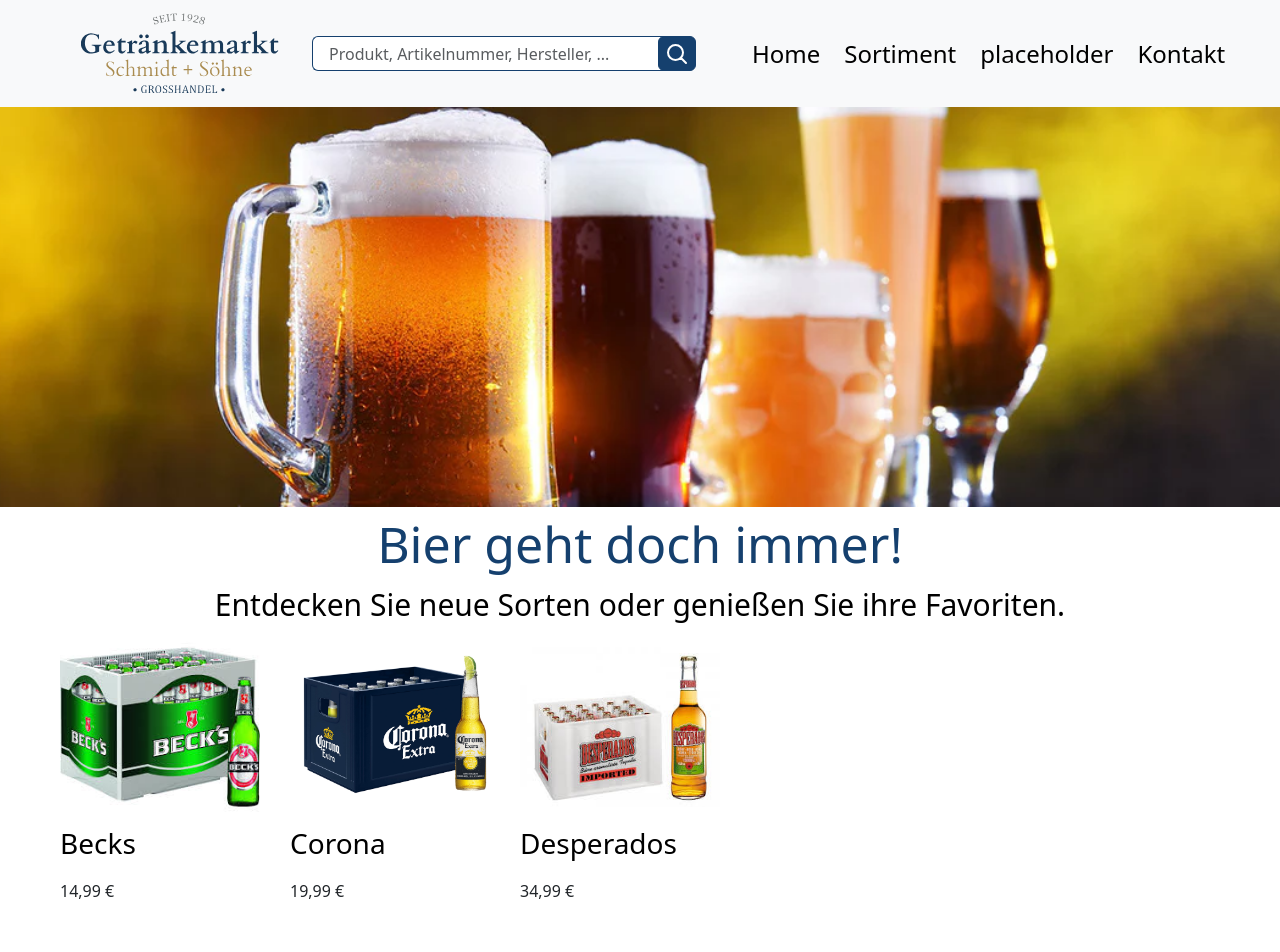
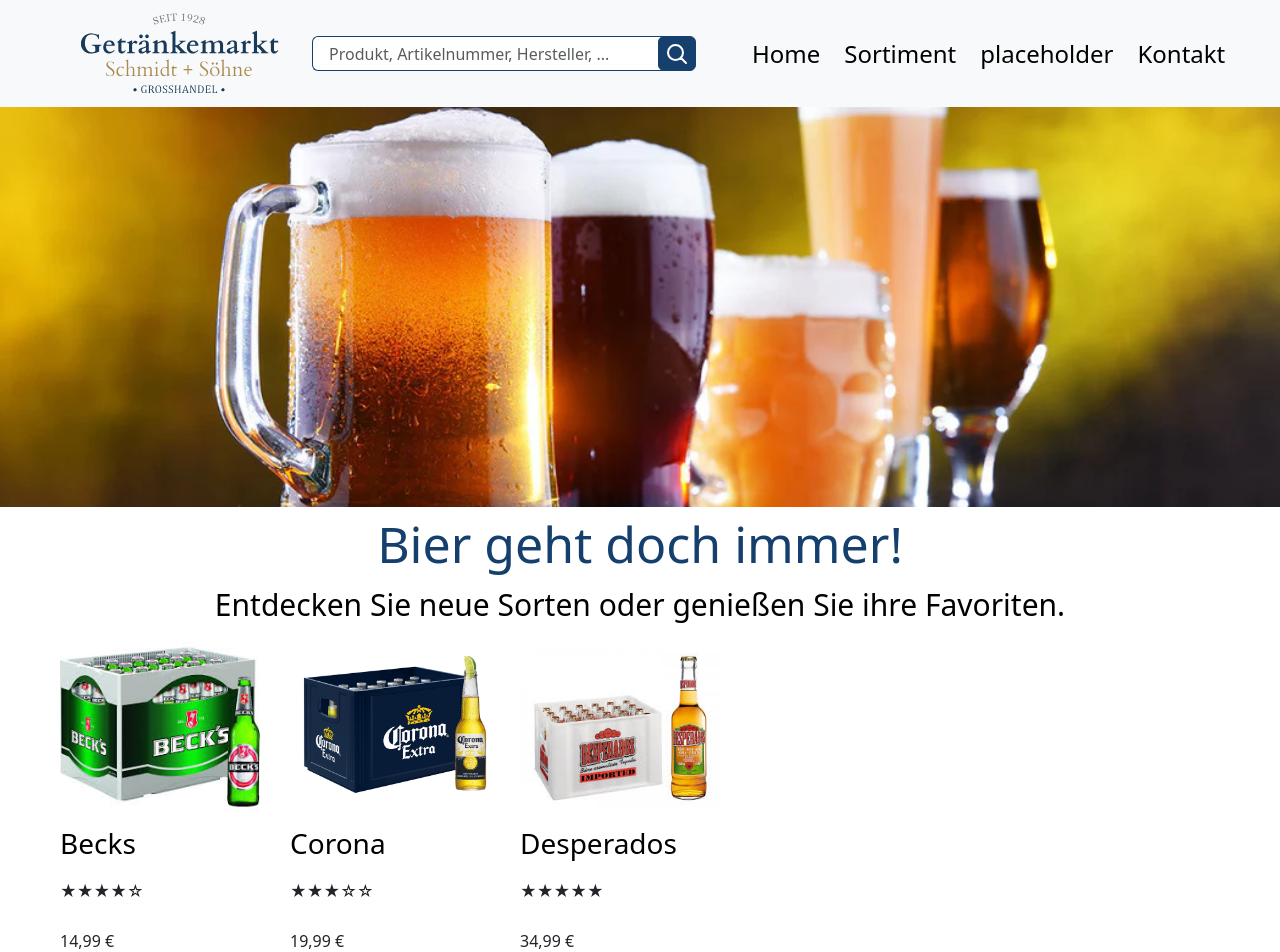
Before and after one commit to qwert8266/SWSYS_Webshop, a React (Create React App) app in the folder frontend/: page /bier in a window 1280 px wide. Shown: the top 952 px of the page. Built offline with nearby package versions, Linux system fonts and the light colour scheme.

Commit message:
added stars in product cards for rating

```diff
--- a/frontend/src/pages/categories.jsx
+++ b/frontend/src/pages/categories.jsx
@@ -2,21 +2,21 @@
 import './categories.css';
 
 export const biere = [
-  { name: "Becks", preis: "14,99", img: "becks.png" },
-  { name: "Corona", preis: "19,99", img: "corona.png"  },
-  { name: "Desperados", preis: "34,99", img: "desperados.png" },
+  { name: "Becks", price: "14,99", rating: 3.8, img: "becks.png" },
+  { name: "Corona", price: "19,99", rating: 3.4, img: "corona.png"  },
+  { name: "Desperados", price: "34,99", rating: 4.5, img: "desperados.png" },
 ];
 
 
 export const weine = [
-  { name: "Merlot", preis: "9,99", img: "merlot.png" },
-  { name: "Riesling", preis: "12,99", img: "riesling.png" }
+  { name: "Merlot", price: "9,99", rating: 2.8, img: "merlot.png" },
+  { name: "Riesling", price: "12,99", rating: 3.6, img: "riesling.png" }
 ];
 
 export const schnäpse = [
-  { name: "Jägermeister", preis: "14,99", img: "jägermeister.png" },
-  { name: "Havana", preis: "12,99", img: "havana.png" },
-  { name: "Veterano", preis: "5,99", img: "veterano.png" }
+  { name: "Jägermeister", price: "14,99", rating: 1.0, img: "jägermeister.png" },
+  { name: "Havana", price: "12,99", rating: 3.8, img: "havana.png" },
+  { name: "Veterano", price: "5,99", rating: 5.0, img: "veterano.png" }
 ];
 
 export const top_banners = [
@@ -24,6 +24,8 @@
     {png: "wein_top.png", sentence: "Wein in meinen Mund!"},
     {png: "schnaps_top.png", sentence: "Ich fühl mich Osborne!"}
 ]
+
+const rating = 4;
 
 function Category({ products, banner }){
 
@@ -49,8 +51,8 @@
                         <img className="product_png" src={`/img/product_images/${product.img}`} alt={product.name} />
                         <h3>{product.name}</h3>
                     </NavLink>
-
-                    <p>{product.preis} €</p>
+                    <p>{"★".repeat(Math.round(product.rating))}{"☆".repeat(5 - Math.round(product.rating))}</p>
+                    <p>{product.price} €</p>
                 </div>
             ))}
         </div>
```
